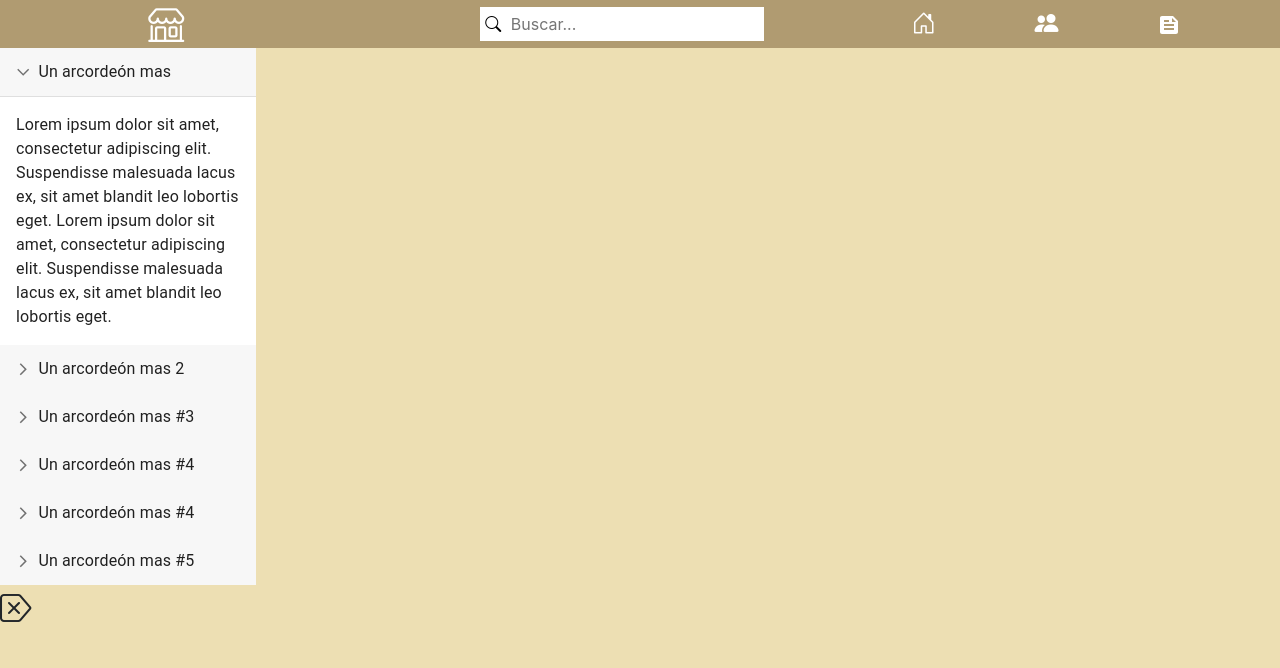
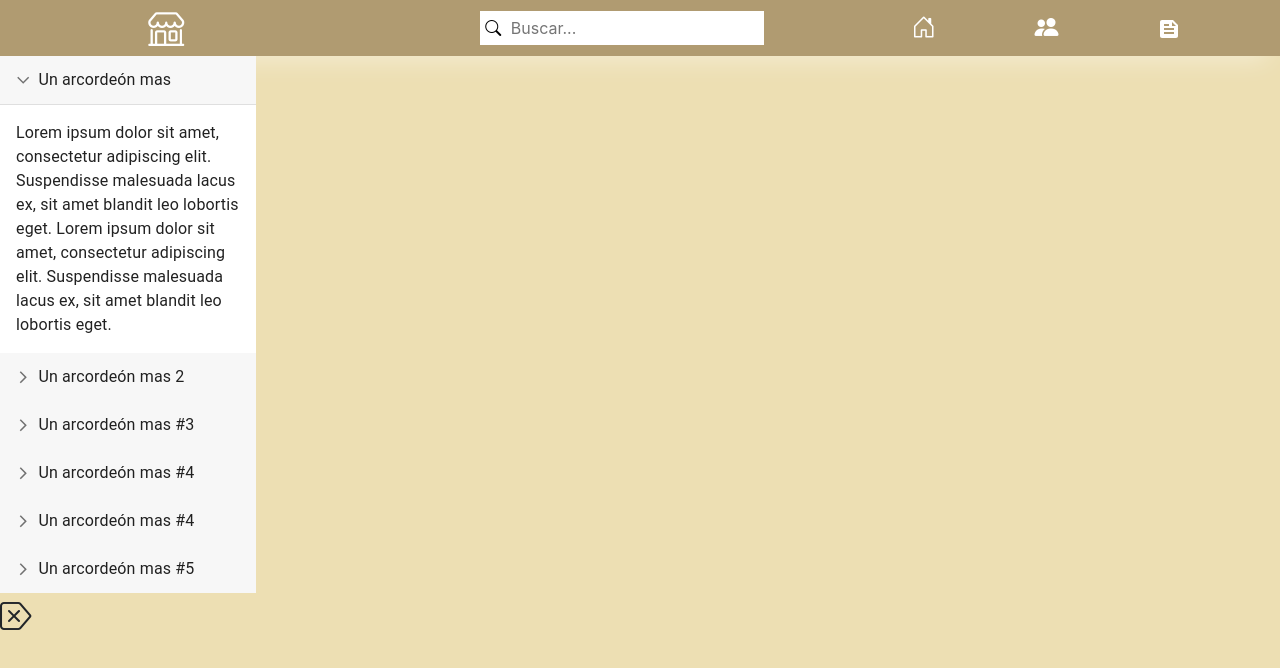
Before and after one commit to Matiasdevv/WebPage, a React (Create React App) app in the folder webpage/: page /page2 in a window 1280 px wide. Shown: the top 668 px of the page. Built offline with nearby package versions, Linux system fonts and the light colour scheme.

Commit message:
modificando estilos de la navbar

```diff
--- a/webpage/src/Styles/dasboard.scss
+++ b/webpage/src/Styles/dasboard.scss
@@ -8,12 +8,23 @@
 .dash-container{
     background: var(--dashBack);
     display: flex;
-    height: 3em;
+    height: 3.5em;
     justify-content: space-between;
     align-items: center;
+    position: sticky;
+    top:0;
+
+    box-shadow: -3px 13px 26px -10px rgba(255,255,255,0.46);
+
+
+
     .flex-item{
         flex: 1 1 auto;
 
+    }
+
+    .nav-container{
+        display: flex;
     }
 
     .buscador{
--- a/webpage/src/pages/dashboard/Dashboard.jsx
+++ b/webpage/src/pages/dashboard/Dashboard.jsx
@@ -11,7 +11,7 @@ const Dashboard = () => {
 
   return (
 
-        <div className='dash-container'>
+        <header className='dash-container'>
 
           <div className='flex-item logo'>
             <Link to={'/'} className='logo' title='logo' ><i className="bi bi-shop"></i></Link>
@@ -28,7 +28,7 @@ const Dashboard = () => {
                 <Link to={'/Prueba'} className='link' title='Realizar prueba' ><FeedIcon/></Link>
           </div>
 
-        </div>
+        </header>
 
   )
 }
```
